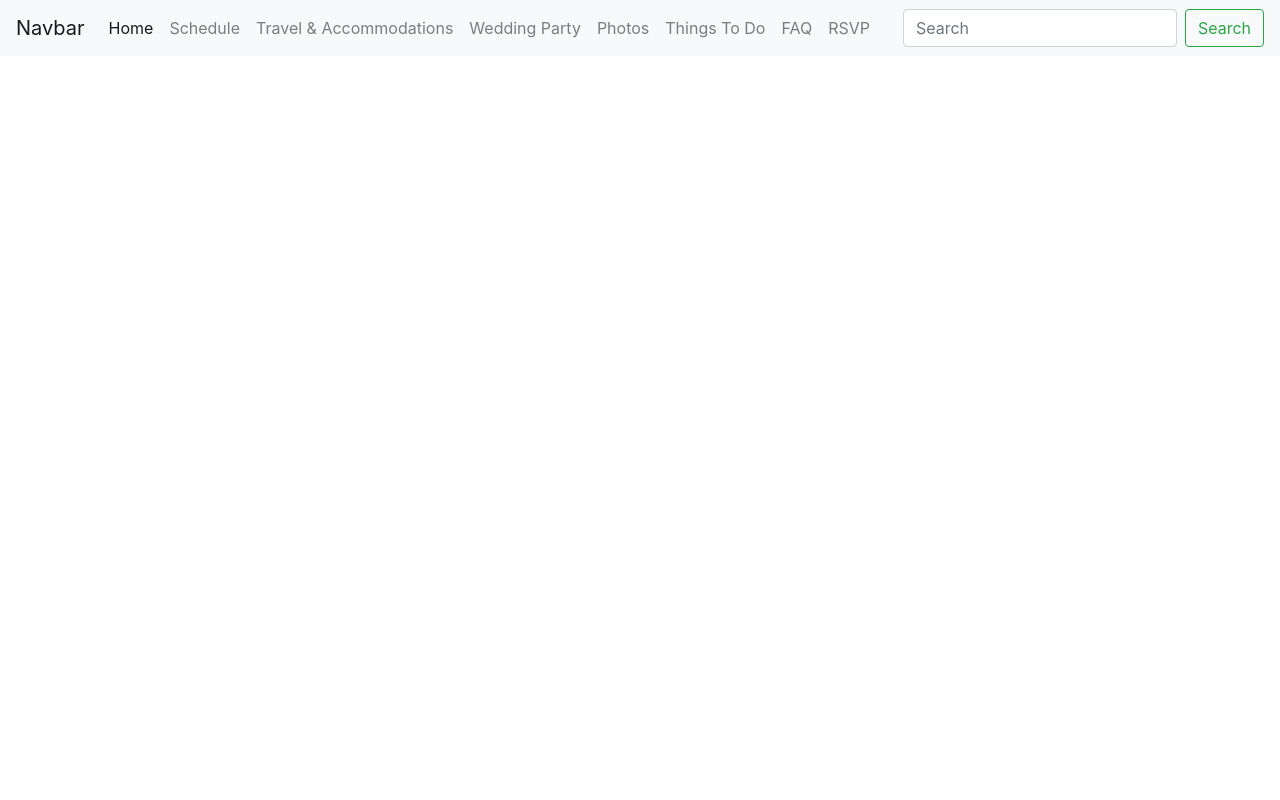
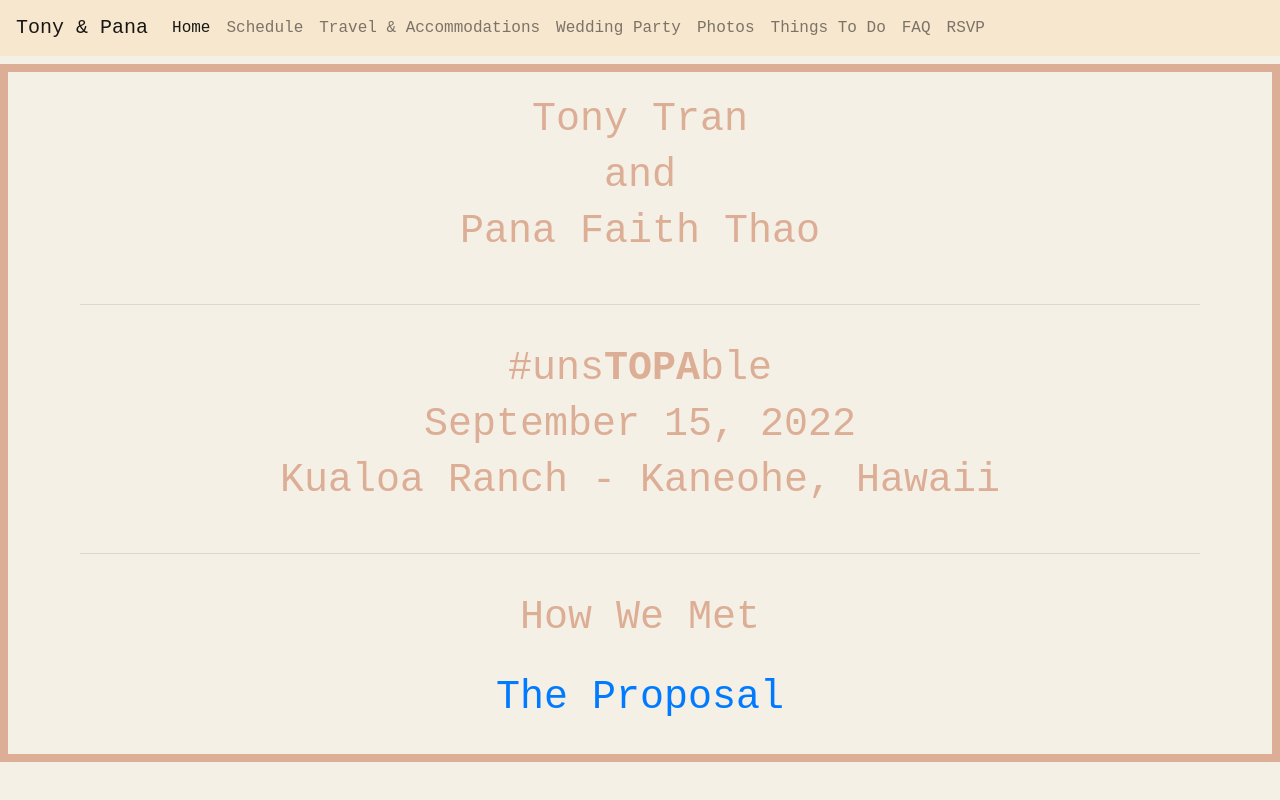
Before and after one commit to Tony-Pana/Tony-Pana.github.io, a plain HTML site: page index.html in a window 1280 px wide. Drawn offline with nearby package versions, Linux system fonts and the light colour scheme.

Commit message:
adding style

```diff
--- a/index.html
+++ b/index.html
@@ -7,10 +7,13 @@
 
         <!-- Bootstrap CSS -->
         <link rel="stylesheet" href="https://stackpath.bootstrapcdn.com/bootstrap/4.5.2/css/bootstrap.min.css" integrity="sha384-JcKb8q3iqJ61gNV9KGb8thSsNjpSL0n8PARn9HuZOnIxN0hoP+VmmDGMN5t9UJ0Z" crossorigin="anonymous">
+
+        <!-- CSS -->
+        <link rel="stylesheet" href="stylesheet.css">
     </head>
     <body>
-        <nav class="navbar navbar-expand-lg navbar-light bg-light">
-            <a class="navbar-brand" href="#">Navbar</a>
+        <nav class="navbar navbar-expand-md navbar-light custom_navbar">
+            <a class="navbar-brand" href="#">Tony & Pana</a>
             <button class="navbar-toggler" type="button" data-toggle="collapse" data-target="#navbarSupportedContent" aria-controls="navbarSupportedContent" aria-expanded="false" aria-label="Toggle navigation">
                 <span class="navbar-toggler-icon"></span>
             </button>
@@ -41,12 +44,30 @@
                     <a class="nav-link" href="#">RSVP</a>
                 </li>
                 </ul>
-                <form class="form-inline my-2 my-lg-0">
-                <input class="form-control mr-sm-2" type="search" placeholder="Search" aria-label="Search">
-                <button class="btn btn-outline-success my-2 my-sm-0" type="submit">Search</button>
-                </form>
             </div>
         </nav>
+        <div class="container-fluid outline">
+            <div class="container-fluid content">
+                <br>
+                <h1>Tony Tran</h1>
+                <h1>and</h1>
+                <h1>Pana Faith Thao</h1>
+                <br>
+                <hr>
+                <br>
+                <h1>#uns<b>TOPA</b>ble</h1>
+                <h1>September 15, 2022</h1>
+                <h1>Kualoa Ranch - Kaneohe, Hawaii</h1>
+                <br>
+                <hr>
+                <br>
+                <h1>How We Met</h1>
+                <br>
+                <a href="https://www.youtube.com/embed/L_Dqd54NQg4"><h1>The Proposal</h1></a>
+                <h1></h1>
+                <br>
+            </div>
+        </div>
         <script src="https://code.jquery.com/jquery-3.5.1.slim.min.js" integrity="sha384-DfXdz2htPH0lsSSs5nCTpuj/zy4C+OGpamoFVy38MVBnE+IbbVYUew+OrCXaRkfj" crossorigin="anonymous"></script>
         <script src="https://cdn.jsdelivr.net/npm/popper.js@1.16.1/dist/umd/popper.min.js" integrity="sha384-9/reFTGAW83EW2RDu2S0VKaIzap3H66lZH81PoYlFhbGU+6BZp6G7niu735Sk7lN" crossorigin="anonymous"></script>
         <script src="https://stackpath.bootstrapcdn.com/bootstrap/4.5.2/js/bootstrap.min.js" integrity="sha384-B4gt1jrGC7Jh4AgTPSdUtOBvfO8shuf57BaghqFfPlYxofvL8/KUEfYiJOMMV+rV" crossorigin="anonymous"></script>
--- /dev/null
+++ b/stylesheet.css
@@ -0,0 +1,32 @@
+body {
+    background-color: #f5f0e6;
+    color: #DCAE96;
+    font-family: "Courier New", Courier, monospace;
+}
+
+.content {
+    background-color: #f5f0e6;
+    text-align: center;
+    padding-left: 72px;
+    padding-right: 72px;
+}
+
+.custom_navbar {
+    background-color: #F7E7CE;
+}
+
+.outline {
+    background-color: #DCAE96;
+    margin-bottom: 8px;
+    margin-top: 8px;
+    padding-bottom: 8px;
+    padding-left: 8px;
+    padding-right: 8px;
+    padding-top: 8px;
+}
+
+.picture {
+    background-image: url('our_picture.jpg');
+    background-repeat: no-repeat;
+    background-size: auto;
+}
```
Also changed, not shown: our_picture.jpg (added).
